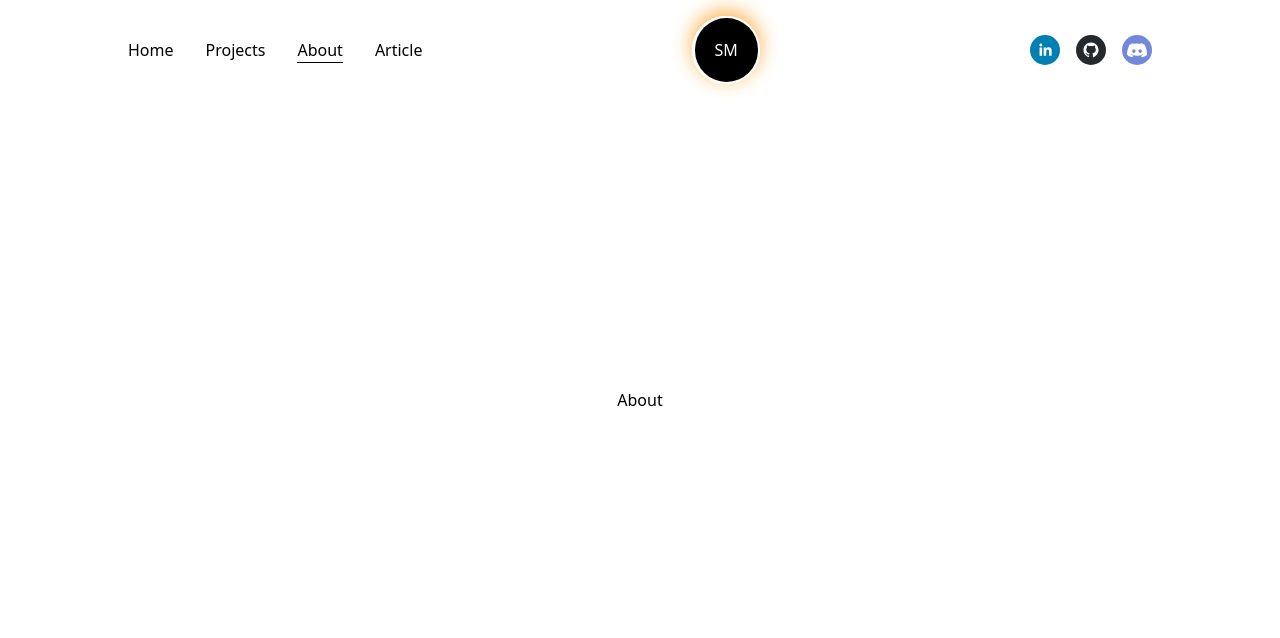
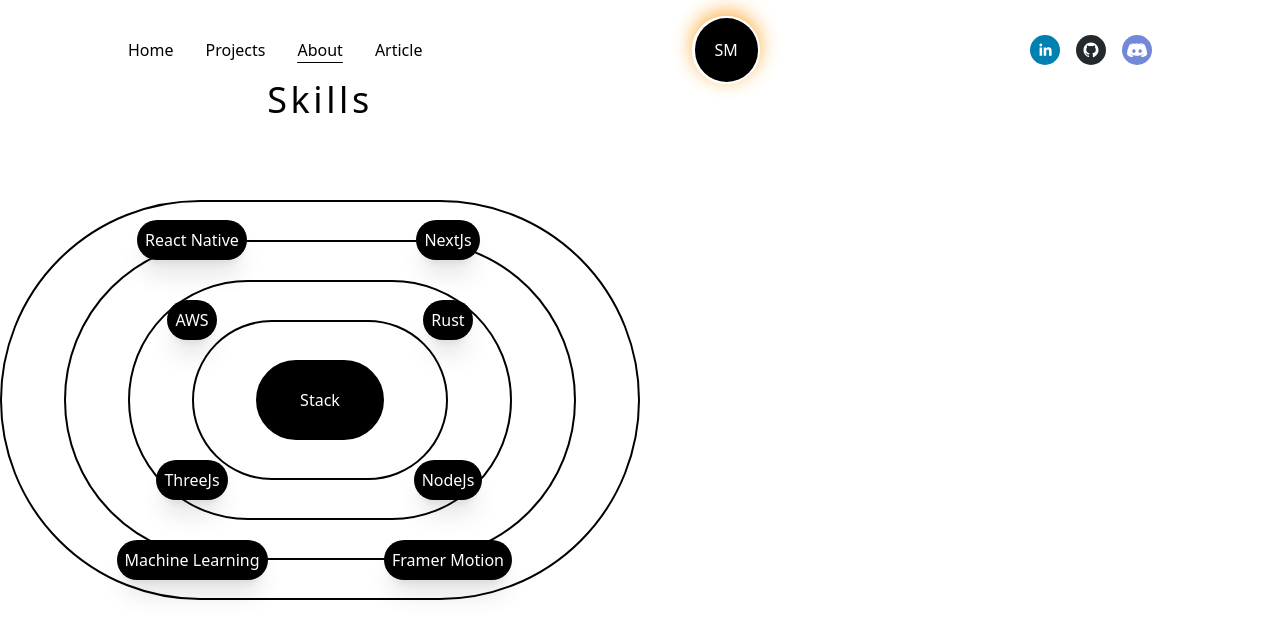
Before and after one commit to SparkMesh/spark-mesh-frontend, a Next.js app: page /about in a window 1280 px wide. Shown: the top 638 px of the page. Built offline with nearby package versions, Linux system fonts and the light colour scheme.

Commit message:
about page

```diff
--- a/src/components/HomeUI.tsx
+++ b/src/components/HomeUI.tsx
@@ -12,7 +12,7 @@ const HomeUI = (props: Props) => {
   const text_h2 = "Building smarter software for a better tomorrow.";
   const text_h3 = 'Our team of talented developers, designers, and technology experts work tirelessly to develop custom software solutions that meet the unique needs and goals of our clients. We leverage the latest technologies and industry best practices to build software that drives efficiency, productivity, and growth.'
   return (
-    <div className="h-screen pt-10 flex flex-col gap-2 justify-center items-center">
+    <div className="h-screen  pt-10 flex flex-col gap-2 justify-center items-center">
       <div className=" w-screen gap-2 flex flex-row justify-center items-center px-5 md:px-10 xl:px-20">
         <motion.div
           initial={{ x: '-100%' }}
@@ -105,6 +105,7 @@ const HomeUI = (props: Props) => {
         <MotionLink
         href="/portfolio.pdf"
         target={"_blank"}
+        download={true}
           initial={{ x: '-100%' }}
           animate={{ x: 0 }}
 
--- a/src/components/styles.css
+++ b/src/components/styles.css
@@ -1,11 +1,11 @@
-html::-webkit-scrollbar {
-    width: 0.4vw;
-    height: 0.4vw;
+div::-webkit-scrollbar {
+    width: 0.7vw;
+    height: 0.7vw;
   }
-  html::-webkit-scrollbar-thumb {
+  div::-webkit-scrollbar-thumb {
     background-color: #8b8574;
     border-radius: 8px;
   }
-  html::-webkit-scrollbar-track {
+  div::-webkit-scrollbar-track {
     background-color: #0d2614;
   }
--- a/src/pages/about.tsx
+++ b/src/pages/about.tsx
@@ -1,13 +1,84 @@
 import TransitionEffect from '@/components/TransitionEffect'
 import React from 'react'
-
-type Props = {}
-
+import { motion } from 'framer-motion'
+type Props = {
+  name: string,
+  x: string,
+  y: string,
+}
+const Skill = (props: Props) => {
+  return (<motion.div
+  className='absolute bg-black text-white shadow-xl font-thin rounded-full p-2'
+  initial={{x:0,y:0}}
+  whileInView={{x:props.x,y:props.y}}
+  transition={{duration:1,delay:0.4,ease:'easeInOut'}}
+  >{props.name}</motion.div>)
+}
 const About = (props: Props) => {
   return (
-    <div className='h-screen flex justify-center items-center'>
+    <div className='flex flex-row'>
       <TransitionEffect/>
-      About</div>
+      <div className='h-screen w-[50%] flex flex-col justify-center items-center'>
+        <motion.h2
+        className='text-4xl tracking-widest absolute top-[10vh] font-thin'
+        >Skills</motion.h2
+
+        >
+        <motion.div
+        initial={{ width: 0,height:0 }}
+        whileInView={{ width: "50vw",height:"50vh" }}
+        transition={{ duration: 1,delay:0.4,ease: "easeInOut" }}
+
+        className='flex items-center justify-center rounded-full border-2 border-black'>
+<motion.div
+ initial={{ width: 0,height:0 }}
+ whileInView={{ width: "40vw",height:"40vh" }}
+ transition={{ duration: 1,delay:0.4,ease: "easeInOut" }}
+
+ className='flex items-center justify-center rounded-full border-2 border-black'
+>
+
+<motion.div
+ initial={{ width: 0,height:0 }}
+ whileInView={{ width: "30vw",height:"30vh" }}
+ transition={{ duration: 1,delay:0.4,ease: "easeInOut" }}
+
+ className='flex items-center justify-center rounded-full border-2 border-black'
+>
+<motion.div
+ initial={{ width: 0,height:0 }}
+ whileInView={{ width: "20vw",height:"20vh" }}
+ transition={{ duration: 1,delay:0.4,ease: "easeInOut" }}
+
+ className='flex items-center justify-center rounded-full border-2 border-black'>
+<motion.div
+ initial={{ width: 0,height:0 }}
+ whileInView={{ width: "10vw",height:"10vh" }}
+ transition={{ duration: 1,delay:0.4,ease: "easeInOut" }}
+
+ className='flex bg-black overflow-hidden text-white items-center justify-center rounded-full border-2 border-black'
+>Stack</motion.div>
+</motion.div>
+</motion.div>
+</motion.div>
+        </motion.div>
+
+<Skill x='10vw' y='10vh' name='NodeJs'/>
+<Skill x='-10vw' y='-10vh' name='AWS'/>
+<Skill x='-10vw' y='-20vh' name='React Native'/>
+<Skill x='10vw' y='-20vh' name='NextJs'/>
+<Skill x='10vw' y='-10vh' name='Rust'/>
+<Skill x='-10vw' y='10vh' name='ThreeJs'/>
+<Skill x='10vw' y='20vh' name='Framer Motion'/>
+<Skill x='-10vw' y='20vh' name='Machine Learning'/>
+
+        </div>
+        <div
+        style={{}}
+        className='h-screen w-[50%] overflow-scroll text-black'>
+
+        </div>
+        </div>
   )
 }
 
```
